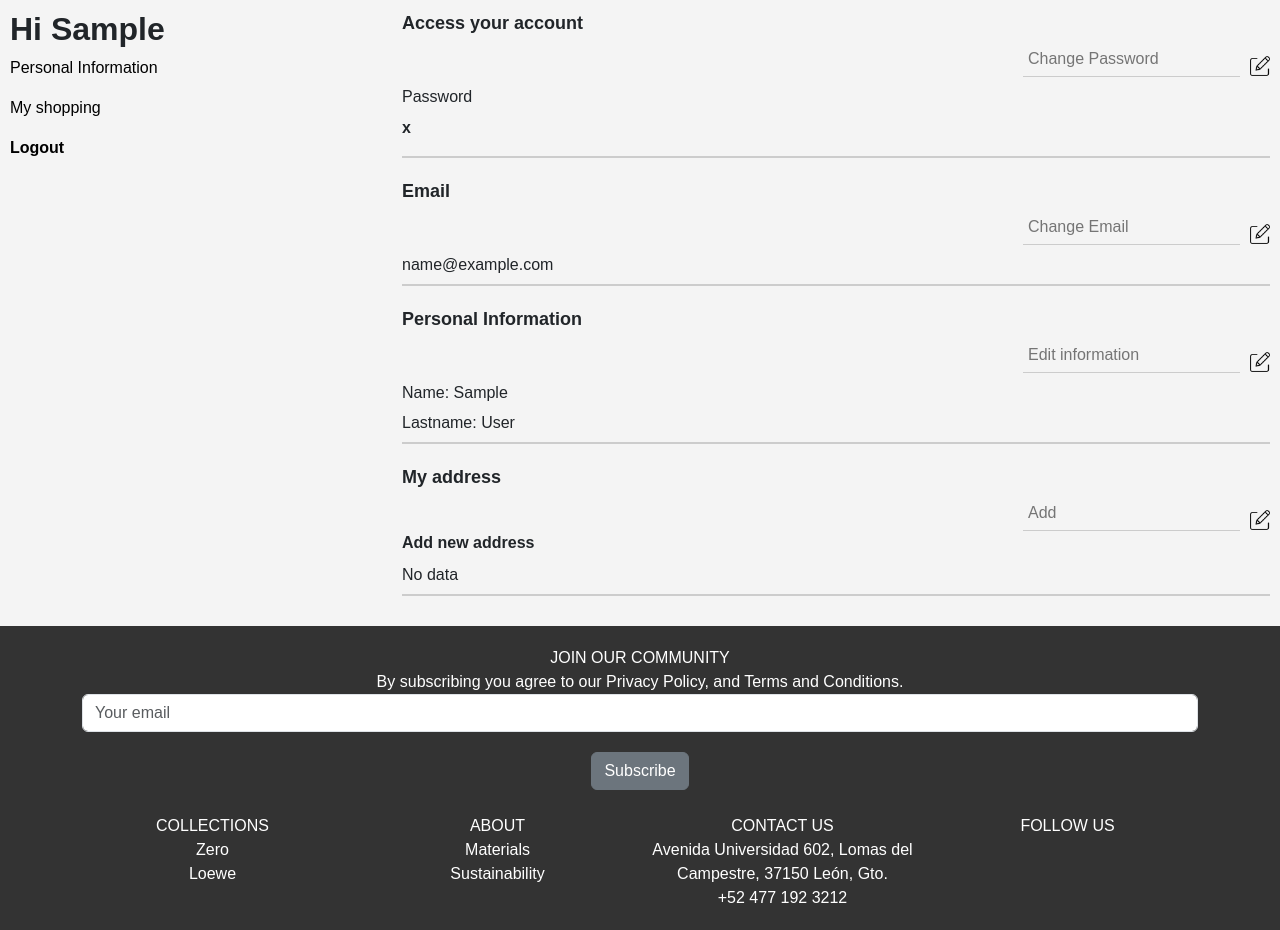
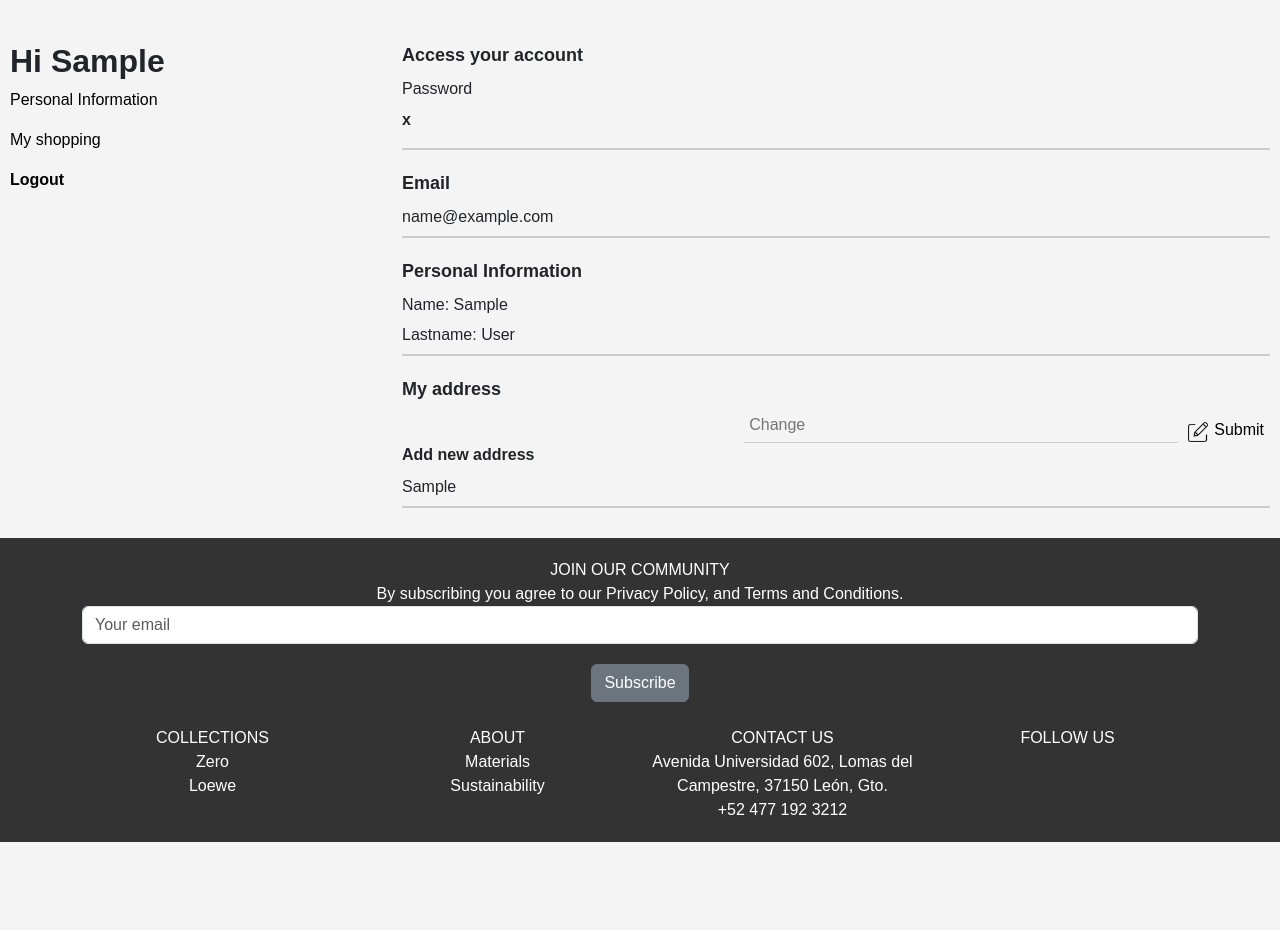
Before and after one commit to BiankaJS/VerdanVest, a Django app: page /auth/profile/ in a window 1280 px wide. Shown: the part 119-1049 px from the top of the page. After the commit the page ends 961 px from the top, so only its background shows below. Run offline with Django 4.2, Linux system fonts and the light colour scheme; a user stored in the database is signed in; tables that the repository leaves empty hold one stand-in row (values such as "Sample post").

Commit message:
Agregar domicilio

```diff
--- a/verdanvest/usuario/models.py
+++ b/verdanvest/usuario/models.py
@@ -6,7 +6,7 @@ from catalogo.models import Producto
 
 class User(AbstractUser):
     role = models.IntegerField(null=True, blank=False)
-
+    domicilio = models.TextField(blank=True, null=True)
     def __str__(self):
         return self.username
 
--- a/verdanvest/usuario/templates/usuario/profile.html
+++ b/verdanvest/usuario/templates/usuario/profile.html
@@ -5,10 +5,10 @@
 {% endblock %}
 {% block content %}
 {% if user %}
-<div style="display: flex;">
+<div style="display: flex; margin-top: 2rem;">
     <div style="flex: 3; padding: 10px; ">
         <h2><strong>Hi {{user.first_name}}</strong></h2>
-        <p><a href="#" onclick="cambiarContenido('personal')">Personal Information</a></p>
+        <p><a href="{% url 'auth:profile' %}" onclick="cambiarContenido('personal')">Personal Information</a></p>
         <p> <a href="#" onclick="cambiarContenido('shopping')">My shopping</a></p>
         <p><a href="{% url 'auth:logout' %}"><strong>Logout</strong></a></p>
     </div>
@@ -16,13 +16,6 @@
         <div id='accountContent' style="margin-bottom: 20px;">
             <p style="font-weight: bold; margin-bottom: 5px; margin-right: 10px; font-size: large;">Access your
                 account</p>
-            <div style="display: flex; align-items: flex-end;">
-                <input type="password" placeholder="Change Password"
-                    style="border: none; border-bottom: 1px solid #ccc; background: none; padding: 5px; outline: none; margin-left: auto;">
-                <div style="margin-left: 10px; cursor: pointer;">
-                    <img src="{% static 'img/editar.png' %}" alt="Editar" style="width: 20px; height: 20px;">
-                </div>
-            </div>
             <h6 style="margin-top: 10px; margin-bottom: 10px;">Password</h6>
             <p><strong>{{user.password}}</strong></p>
             <div class="line" style="width: 100%; border: 1px solid #ccc;"></div>
@@ -30,13 +23,6 @@
 
         <div id="emailContent">
             <p style="font-weight: bold; margin-bottom: 5px; margin-right: 10px; font-size: large;">Email</p>
-            <div style="display: flex; align-items: flex-end;">
-                <input type="password" placeholder="Change Email"
-                    style="border: none; border-bottom: 1px solid #ccc; background: none; padding: 5px; outline: none; margin-left: auto;">
-                <div style="margin-left: 10px; cursor: pointer;">
-                    <img src="{% static 'img/editar.png' %}" alt="Editar" style="width: 20px; height: 20px;">
-                </div>
-            </div>
             <h6 style="margin-top: 10px; margin-bottom: 10px;">{{user.email}}</h6>
             <div class="line" style="width: 100%; border: 1px solid #ccc;"></div>
         </div>
@@ -46,13 +32,6 @@
             <p style="font-weight: bold; margin-bottom: 5px; margin-right: 10px; font-size: large;">Personal
                 Information
             </p>
-            <div style="display: flex; align-items: flex-end;">
-                <input type="password" placeholder="Edit information"
-                    style="border: none; border-bottom: 1px solid #ccc; background: none; padding: 5px; outline: none; margin-left: auto;">
-                <div style="margin-left: 10px; cursor: pointer;">
-                    <img src="{% static 'img/editar.png' %}" alt="Editar" style="width: 20px; height: 20px;">
-                </div>
-            </div>
             <h6 style="margin-top: 10px; margin-bottom: 10px;">Name: {{user.first_name}}</h6>
             <h6 style="margin-top: 10px; margin-bottom: 10px;">Lastname: {{user.last_name}}</h6>
             <div class="line" style="width: 100%; border: 1px solid #ccc;"></div>
@@ -60,44 +39,52 @@
 
         <div id="addressContent">
             <p style="font-weight: bold; margin-bottom: 5px; margin-right: 10px; font-size: large;">My address</p>
-            <div style="display: flex; align-items: flex-end;">
+            <form action="{% url 'auth:address'%}" method="post">
+                {% csrf_token %}
+
+                <div style="display: flex; align-items: flex-end;">
+                    <input type="text" name="address" placeholder="Change"
+                        style="border: none; border-bottom: 1px solid #ccc; background: none; padding: 5px; outline: none; margin-left: auto; width: 50%;">
+
+                    <div style="margin-left: 10px; cursor: pointer;">
+                        <img src="{% static 'img/editar.png' %}" alt="Editar" style="width: 20px; height: 20px;">
+                    </div>
+
+                    <button type="submit" style="border: none; background: none; cursor: pointer;">
+                        Submit
+                    </button>
+                </div>
+            </form>
+
+            <!-- <div style="display: flex; align-items: flex-end;">
                 <input type="password" placeholder="Add"
                     style="border: none; border-bottom: 1px solid #ccc; background: none; padding: 5px; outline: none; margin-left: auto;">
                 <div style="margin-left: 10px; cursor: pointer;">
                     <img src="{% static 'img/editar.png' %}" alt="Editar" style="width: 20px; height: 20px;">
                 </div>
-            </div>
+            </div> -->
             <p style="font-weight: bold; margin-bottom: 5px; margin-right: 10px; font-size:medium;;">Add new address
             </p>
-
-            <h6 style="margin-top: 10px; margin-bottom: 10px;">No data</h6>
+            <h6 style="margin-top: 10px; margin-bottom: 10px;">{{user.domicilio}}</h6>
             <div class="line" style="width: 100%; border: 1px solid #ccc;"></div>
         </div>
-
         <div id="shoppingContent" style="border: 1px solid #ccc; padding: 10px; margin-bottom: 20px;">
 
-            <!-- Entregado en inglés en negrita -->
             <p style="font-weight: bold;">Delivered</p>
-            <!-- Imágenes pegadas a la derecha -->
+            {% if pedido %}
             <div style="display: flex; justify-content: flex-end; margin-bottom: 10px;">
-                <img src="{% static 'img/catalog4.webp' %}" alt="Imagen 1"
-                    style="width: 200px; height: 200px; margin-right: 5px;">
-                <img src="{% static 'img/catalog3.webp'%}" alt="Imagen 2"
-                    style="width: 200px; height: 200px; margin-right: 5px;">
-                <img src="{% static 'img/catalog6.webp' %}" alt="Imagen 3" style="width: 200px; height: 200px;">
+                {% for pedido in pedidos%}
+                <img src="{pedido.producto.urlImagen}" alt="Imagen 3" style="width: 200px; height: 200px;">
+                {% endfor %}
             </div>
-
-            <!-- Lo recibiste en inglés en tono gris -->
-            <p style="color: #888;">You received</p>
-
-            <!-- Cantidad en USD en negrita -->
+            <p style="color: #888;">You received: {{pedido.fecha_entrega_estimada}}</p>
             <p style="font-weight: bold;">Amount: USD 1000</p>
+            {% endif %}
         </div>
     </div>
 </div>
 {% endif %}
 <script>
-    // Esta función se ejecutará cuando el DOM esté completamente cargado
     document.addEventListener('DOMContentLoaded', function () {
         // Llamamos a cambiarContenido con 'personal' como argumento al cargar la página
         cambiarContenido('personal');
--- a/verdanvest/usuario/urls.py
+++ b/verdanvest/usuario/urls.py
@@ -6,5 +6,6 @@ urlpatterns = [
     path('login/', views.login_view, name='login'),
     path('register/', views.register_view, name='register'),
     path('profile/', views.profile_view, name='profile'),
-    path('logout/', views.logout_view, name='logout')
+    path('logout/', views.logout_view, name='logout'),
+    path('address/', views.addAddress_view, name='address')
 ]
--- a/verdanvest/usuario/views.py
+++ b/verdanvest/usuario/views.py
@@ -1,9 +1,10 @@
-from django.shortcuts import render, redirect
+from django.shortcuts import render, redirect, get_object_or_404
 from django.http import HttpResponse
 from django.utils import timezone
-from .models import User
+from usuario.models import User
 from django.contrib.auth import authenticate, login, logout
 from django.contrib.auth.decorators import login_required
+from compras.models import Pedido, PedidoDetalle
 
 def login_view(request):
     try:
@@ -44,13 +45,28 @@ def register_view(request):
 
 @login_required
 def profile_view(request):
-    user = request.user
-    context = {
-        'user': user
-    }
-    return render(request, 'usuario/profile.html', context)
-
+    try:
+        user = request.user
+        pedido = Pedido.objects.get(usuario_id=request.user.id)
+        pedidos = PedidoDetalle.objects.get(pedidoId=pedido.id)
+        context = {
+            'pedido': pedido,
+            'pedidos': pedidos,
+            'user': user
+        }
+        return render(request, 'usuario/profile.html', context)
+    except:
+        return render(request, 'usuario/profile.html')
 
 def logout_view(request):
     logout(request)
     return redirect('home:Home')
+
+@login_required
+def addAddress_view(request):
+    if request.method == 'POST':
+        user = request.user
+        dto = User.objects.get(pk=user.id)
+        dto.domicilio = request.POST.get('address')
+        dto.save()
+        return redirect('auth:profile')
```
